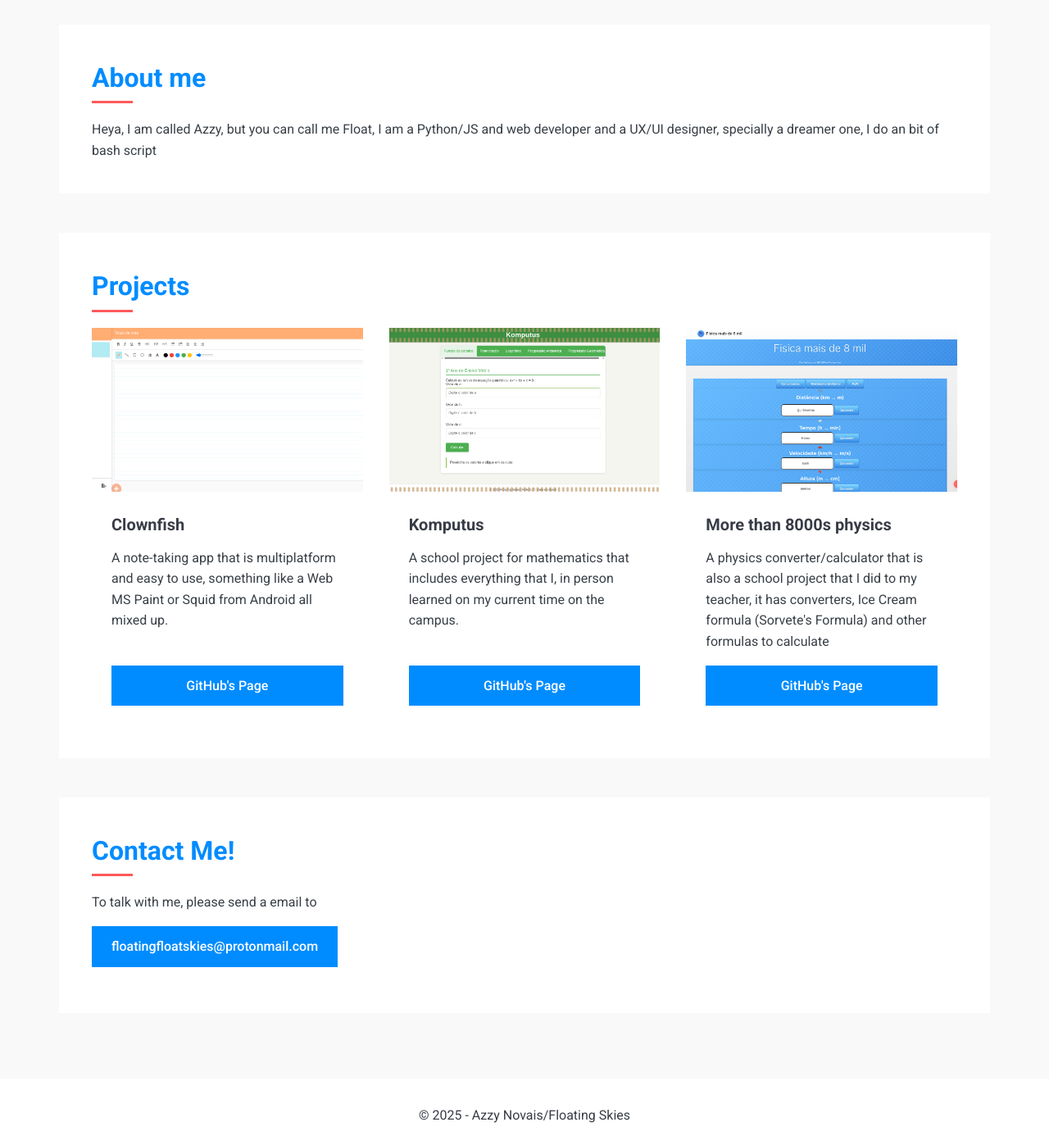
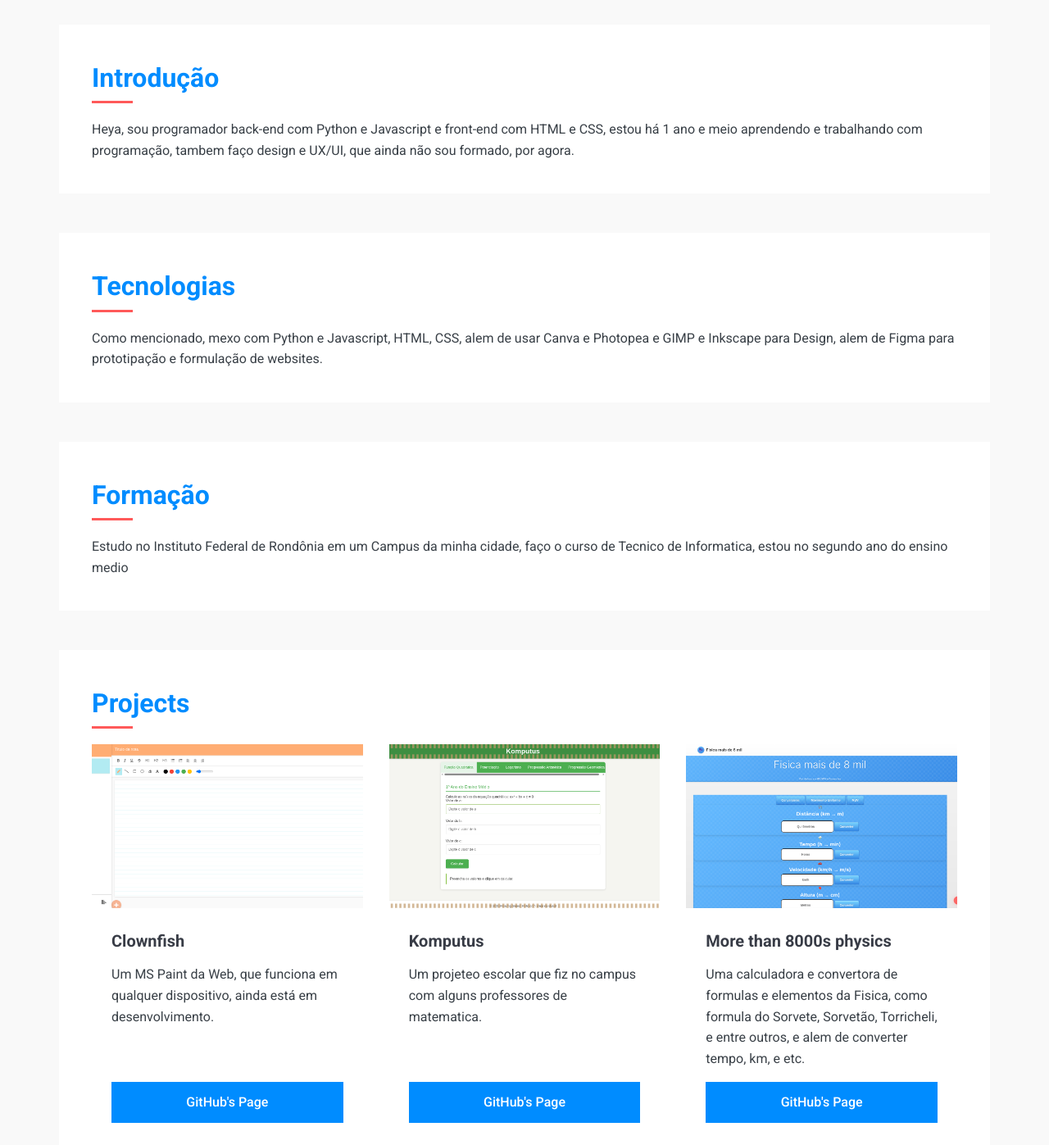
Before and after one commit to floatintosh/website, a plain HTML site: page index.html in a window 1280 px wide. Shown: the part 802-2199 px from the top of the page at 82% size. Drawn offline with Linux system fonts and the light colour scheme; a web font is replaced by a local one.

Commit message:
Add files via upload

```diff
--- a/index.html
+++ b/index.html
@@ -4,7 +4,7 @@
 <head>
     <meta charset="UTF-8">
     <meta name="viewport" content="width=device-width, initial-scale=1.0">
-    <title>Azzy's Portfolio</title>
+    <title>Portfolio</title>
     <link rel="stylesheet" href="styles.css">
     <link
         href="https://fonts.googleapis.com/css2?family=Cantarell:wght@400;700&family=Roboto:wght@300;400;500;700&display=swap"
@@ -18,19 +18,29 @@
 
     <header>
         <div class="header-content">
-            <h1 id="glitch-text">Azzy's Portfolio</h1>
-            <p class="tagline">Python/JS and web developer | Linux enthusiast | Designer | Dreamer</p>
+            <h1 id="glitch-text">Portfolio</h1>
+            <p class="tagline">Programador Front-End e Back-end | Designer | Desenvolvedor de Jogos em Lua</p>
             <img src="./images/minha-foto.jpg" class="minha-foto" alt="Profile Picture">
         </div>
     </header>
 
     <main>
         <section id="Introduction">
-            <h2>About me</h2>
-            <p>Heya, I am called Azzy, but you can call me Float, I am a Python/JS and web developer and a UX/UI
-                designer, specially a dreamer one, I do an bit of bash script</p>
+            <h2>Introdução</h2>
+            <p>Heya, sou programador back-end com Python e Javascript e front-end com HTML e CSS, estou há 1 ano e meio
+                aprendendo e trabalhando com programação, tambem faço design e UX/UI, que ainda não sou formado, por
+                agora.</p>
         </section>
-
+        <section id="Introduction">
+            <h2>Tecnologias</h2>
+            <p>Como mencionado, mexo com Python e Javascript, HTML, CSS, alem de usar Canva e Photopea e GIMP e Inkscape
+                para Design, alem de Figma para prototipação e formulação de websites.</p>
+        </section>
+        <section id="Introduction">
+            <h2>Formação</h2>
+            <p>Estudo no Instituto Federal de Rondônia em um Campus da minha cidade, faço o curso de Tecnico de
+                Informatica, estou no segundo ano do ensino medio</p>
+        </section>
         <section id="projetos">
             <h2>Projects</h2>
             <div class="projetos-grid">
@@ -38,9 +48,8 @@
                     <div class="screenshot" style="background-image: url('./images/screenshot-project7.png');"></div>
                     <div class="projeto-info">
                         <h3>Clownfish</h3>
-                        <p>A note-taking app that is multiplatform and easy to use, something like a Web MS Paint or Squid from Android all mixed up.</p>
-                        <a href="https://azzynovais.github.io/komputus/" target="_blank"
-                            class="btn">GitHub's Page</a>
+                        <p>Um MS Paint da Web, que funciona em qualquer dispositivo, ainda está em desenvolvimento.</p>
+                        <a href="https://azzynovais.github.io/clownfish/" target="_blank" class="btn">GitHub's Page</a>
                     </div>
                 </div>
 
@@ -48,9 +57,8 @@
                     <div class="screenshot" style="background-image: url('./images/screenshot-project5.png');"></div>
                     <div class="projeto-info">
                         <h3>Komputus</h3>
-                        <p>A school project for mathematics that includes everything that I, in person learned on my current time on the campus.</p>
-                        <a href="https://azzynovais.github.io/komputus/" target="_blank"
-                            class="btn">GitHub's Page</a>
+                        <p>Um projeteo escolar que fiz no campus com alguns professores de matematica.</p>
+                        <a href="https://azzynovais.github.io/komputus/" target="_blank" class="btn">GitHub's Page</a>
                     </div>
                 </div>
 
@@ -58,7 +66,8 @@
                     <div class="screenshot" style="background-image: url('./images/screenshot-project6.png"></div>
                     <div class="projeto-info">
                         <h3>More than 8000s physics</h3>
-                        <p>A physics converter/calculator that is also a school project that I did to my teacher, it has converters, Ice Cream formula (Sorvete's Formula) and other formulas to calculate</p>
+                        <p>Uma calculadora e convertora de formulas e elementos da Fisica, como formula do Sorvete,
+                            Sorvetão, Torricheli, e entre outros, e alem de converter tempo, km, e etc.</p>
                         <a href="https://azzynovais.github.io/morethan8000sphysics/" target="_blank"
                             class="btn">GitHub's Page</a>
 
@@ -68,16 +77,17 @@
         </section>
 
         <section id="contato">
-            <h2>Contact Me!</h2>
-            <p>To talk with me, please send a email to</p>
+            <h2>Para contato</h2>
+            <p>Para falar comigo, mande um email para:</p>
             <p><a href="mailto:floatingfloatskies@protonmail.com" class="btn">floatingfloatskies@protonmail.com</a></p>
         </section>
     </main>
 
     <footer>
-        <p>&copy; 2025 - Azzy Novais/Floating Skies</p>
+        <p>&copy; 2025 - Azzy Novais</p>
     </footer>
 
     <script src="script.js"></script>
 </body>
+
 </html>
```
